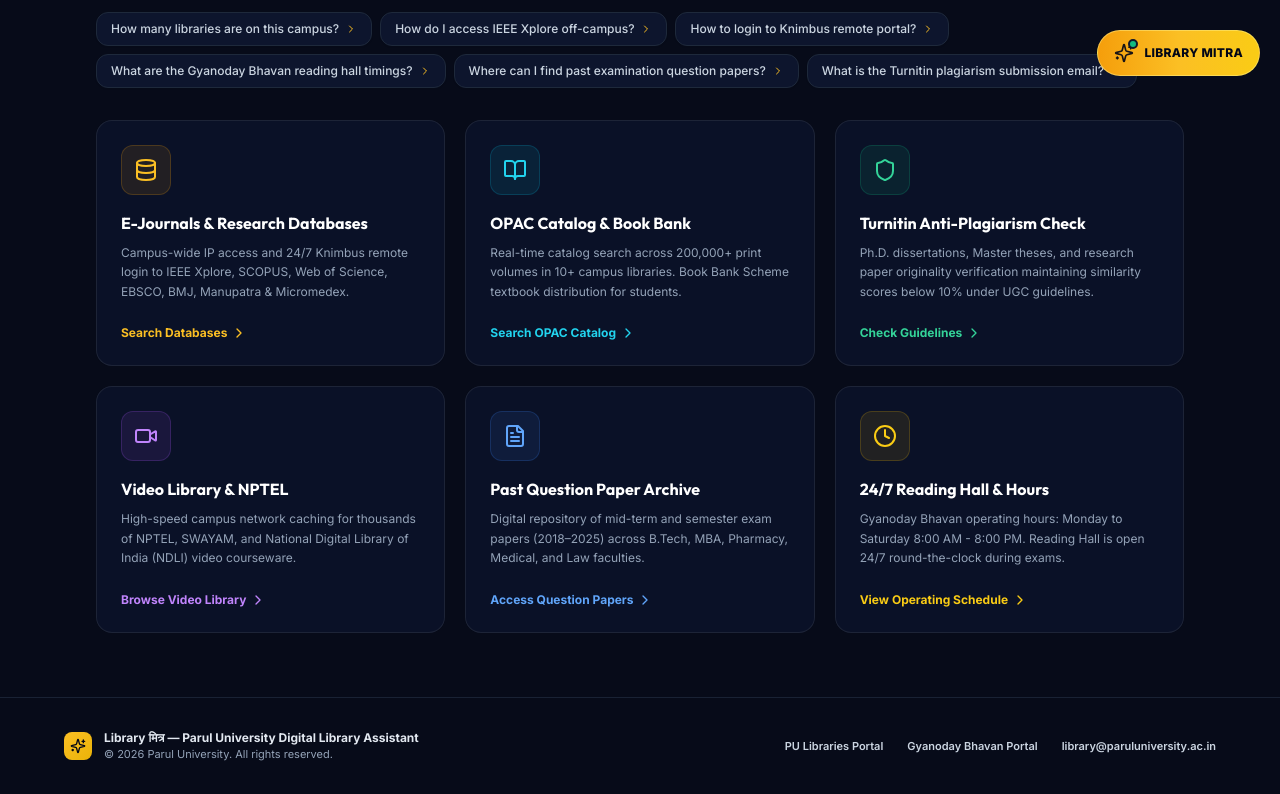
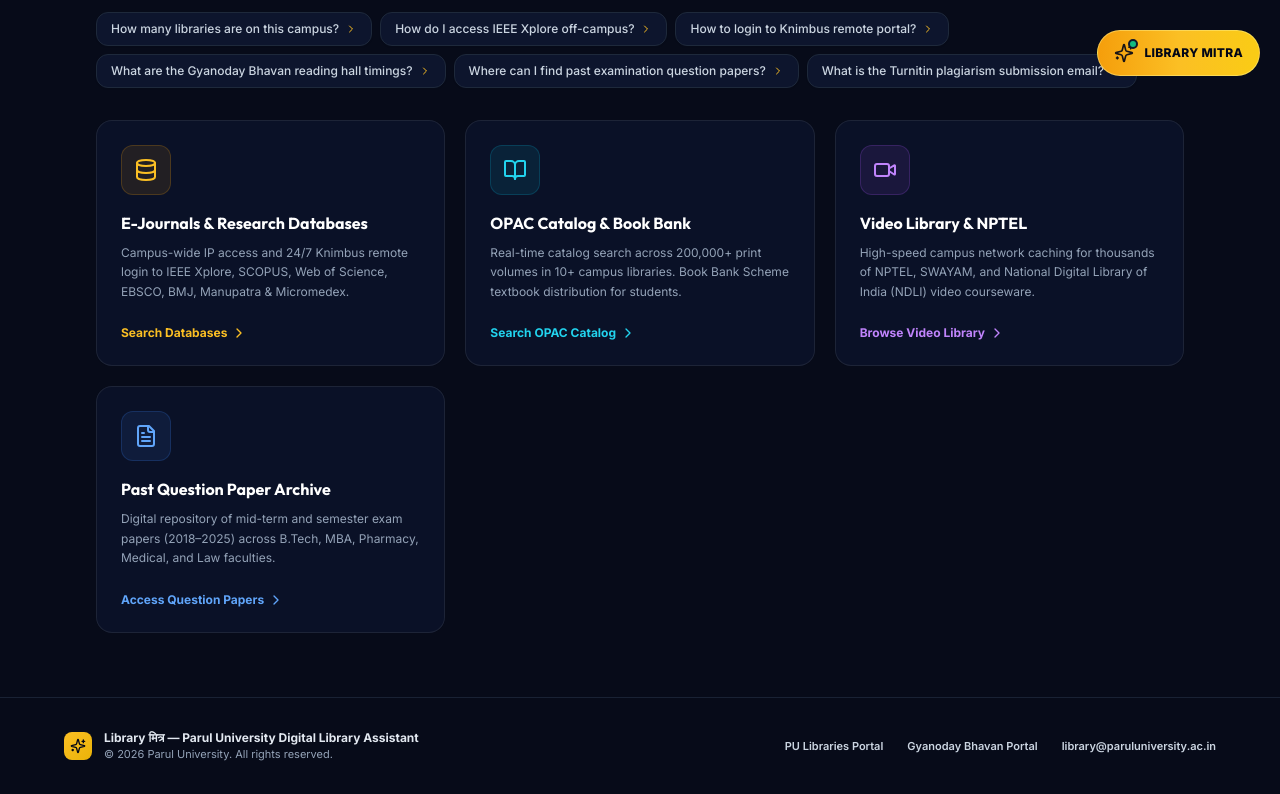
Before and after one commit to rebel9023/Library-, a React (Vite) app in the folder frontend/: page / in a window 1280 px wide. Shown: the part 704-1498 px from the top of the page. Built offline with nearby package versions, Linux system fonts and the light colour scheme.

Commit message:
Remove Turnitin and 24/7 Reading Hall cards from homepage layout

```diff
--- a/frontend/src/App.tsx
+++ b/frontend/src/App.tsx
@@ -268,30 +268,7 @@ export const App: React.FC = () => {
               </button>
             </div>
 
-            {/* Card 3 */}
-            <div className="glass-card glass-card-hover p-6 rounded-2xl border border-slate-800/80 flex flex-col justify-between">
-              <div>
-                <div className="p-3 rounded-xl bg-emerald-500/10 text-emerald-400 w-fit mb-4 border border-emerald-500/20">
-                  <Shield className="w-6 h-6" />
-                </div>
-                <h3 className="font-bold text-white text-base mb-2 font-heading">Turnitin Anti-Plagiarism Check</h3>
-                <p className="text-xs text-slate-400 leading-relaxed mb-4">
-                  Ph.D. dissertations, Master theses, and research paper originality verification maintaining similarity scores below 10% under UGC guidelines.
-                </p>
-              </div>
-              <button
-                type="button"
-                onClick={(e) => {
-                  e.preventDefault();
-                  e.stopPropagation();
-                  handleChipClick('What is the Turnitin plagiarism submission email?');
-                }}
-                className="text-xs font-bold text-emerald-400 hover:text-emerald-300 flex items-center gap-1 pt-2 cursor-pointer"
-              >
-                <span>Check Guidelines</span>
-                <ChevronRight className="w-4 h-4" />
-              </button>
-            </div>
+
 
             {/* Card 4 */}
             <div className="glass-card glass-card-hover p-6 rounded-2xl border border-slate-800/80 flex flex-col justify-between">
@@ -343,30 +320,7 @@ export const App: React.FC = () => {
               </button>
             </div>
 
-            {/* Card 6 */}
-            <div className="glass-card glass-card-hover p-6 rounded-2xl border border-slate-800/80 flex flex-col justify-between">
-              <div>
-                <div className="p-3 rounded-xl bg-yellow-500/10 text-yellow-400 w-fit mb-4 border border-yellow-500/20">
-                  <Clock className="w-6 h-6" />
-                </div>
-                <h3 className="font-bold text-white text-base mb-2 font-heading">24/7 Reading Hall & Hours</h3>
-                <p className="text-xs text-slate-400 leading-relaxed mb-4">
-                  Gyanoday Bhavan operating hours: Monday to Saturday 8:00 AM - 8:00 PM. Reading Hall is open 24/7 round-the-clock during exams.
-                </p>
-              </div>
-              <button
-                type="button"
-                onClick={(e) => {
-                  e.preventDefault();
-                  e.stopPropagation();
-                  handleChipClick('What are the Gyanoday Bhavan reading hall timings?');
-                }}
-                className="text-xs font-bold text-yellow-400 hover:text-yellow-300 flex items-center gap-1 pt-2 cursor-pointer"
-              >
-                <span>View Operating Schedule</span>
-                <ChevronRight className="w-4 h-4" />
-              </button>
-            </div>
+
           </div>
         </main>
       )}
```
